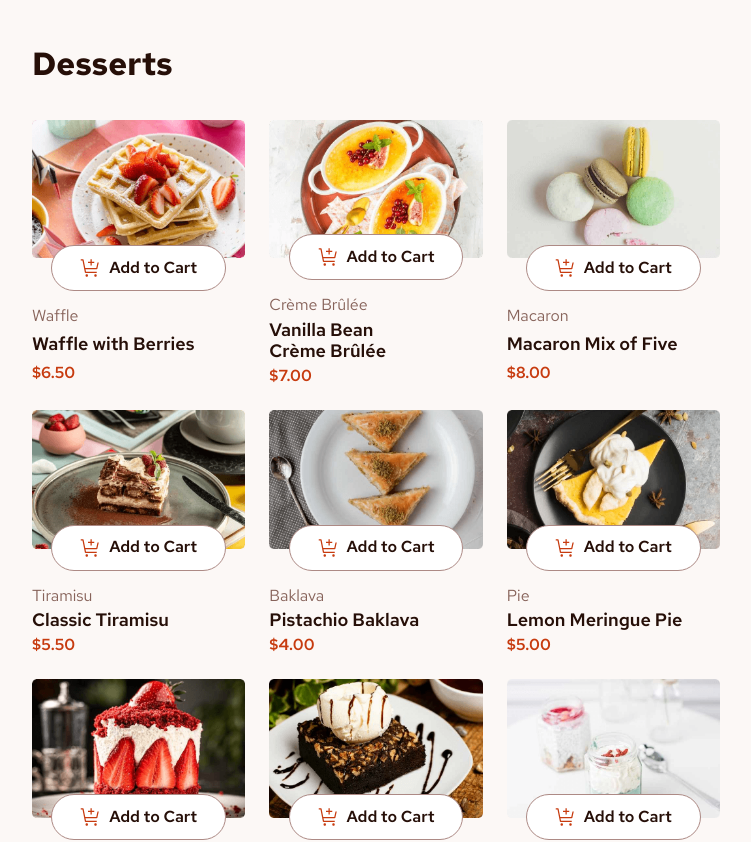
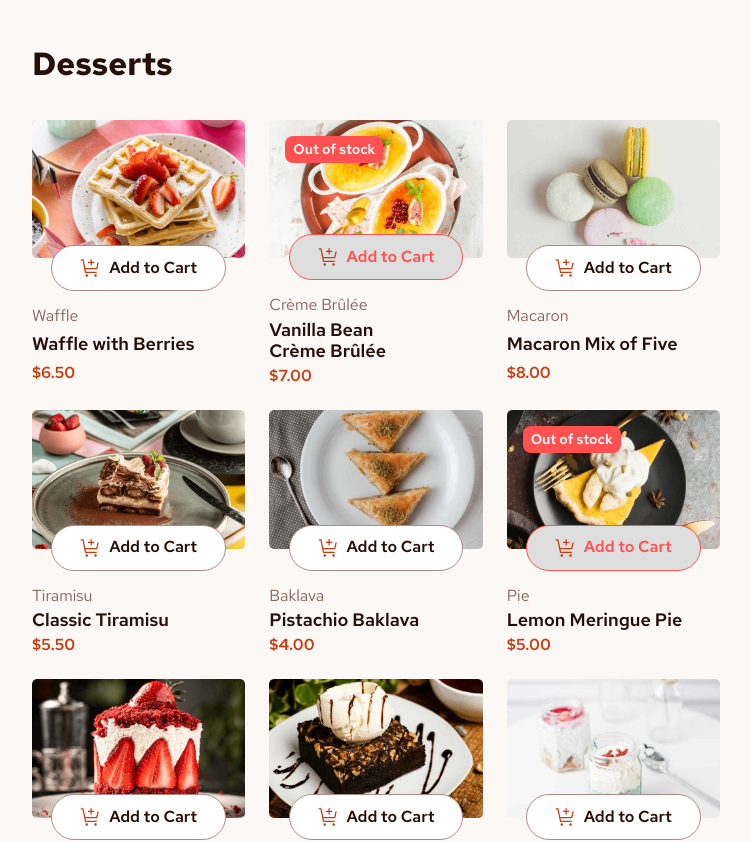
Before and after one commit to MrDemirtas/product-list-with-cart, a React (Vite) app: page / in a window 1280 px wide. Shown: the top 842 px of the page, without its empty margins (264-1015 px from the left). Built offline with nearby package versions, Linux system fonts and the light colour scheme.

Commit message:
stok durumu eklendi ve iyileştirmeler yapıldı

```diff
--- a/src/App.jsx
+++ b/src/App.jsx
@@ -6,15 +6,8 @@ function App() {
 
   function handleAddToCart(params) {
     if (cart.find((item) => item.id === params.id)) {
-      setCart(
-        cart.map((item) => {
-          if (item.id === params.id) {
-            return { ...item, count: item.count + 1 };
-          } else {
-            return item;
-          }
-        })
-      );
+      cart.find((item) => item.id === params.id).count++;
+      setCart([...cart]);
     } else {
       setCart([...cart, { count: 1, ...params }]);
     }
@@ -22,15 +15,8 @@ function App() {
 
   function handleRemoveCart(params) {
     if (cart.find((item) => item.id === params.id).count > 1) {
-      setCart(
-        cart.map((item) => {
-          if (item.id === params.id) {
-            return { ...item, count: item.count - 1 };
-          } else {
-            return item;
-          }
-        })
-      );
+      cart.find((item) => item.id === params.id).count--;
+      setCart([...cart]);
     } else {
       setCart(cart.filter((item) => item.id !== params.id));
     }
@@ -48,7 +34,12 @@ function App() {
         <h1>Desserts</h1>
         <div className="product-list-items">
           {product.map((item) => (
-            <ProductCard product={item} key={item.id} handleAddToCart={handleAddToCart} handleRemoveCart={handleRemoveCart} cart={cart} />
+            <ProductCard
+            product={item}
+            key={item.id}
+            handleAddToCart={handleAddToCart}
+            handleRemoveCart={handleRemoveCart}
+            cart={cart} />
           ))}
         </div>
       </div>
@@ -90,33 +81,25 @@ function App() {
 }
 
 function ProductCard({ product, handleAddToCart, handleRemoveCart, cart }) {
-  function handleAdd() {
-    handleAddToCart(product);
-  }
-
-  function handleRemove() {
-    handleRemoveCart(product);
-  }
-
   const isInCart = cart.find((item) => item.id === product.id);
-
+  const isOutOfStock = product.stock === 0;
   return (
-    <div className="card">
+    <div className={isOutOfStock ? "card no-stock" : "card"}>
       <figure>
         <img src={product.image} alt={product.name} />
         {isInCart ? (
           <div className="cart-count">
-            <button onClick={handleRemove}>
+            <button disabled={isOutOfStock} onClick={() => handleRemoveCart(product)}>
               <img src="/images/minus.svg" alt="minus" />
             </button>
             <span>{isInCart.count} </span>
-            <button onClick={handleAdd}>
+            <button disabled={isOutOfStock} onClick={() => handleAddToCart(product)}>
               <img src="/images/plus.svg" alt="plus" />
             </button>
           </div>
         ) : (
           <div className="cart-button">
-            <button onClick={handleAdd}>
+            <button disabled={isOutOfStock} onClick={() => handleAddToCart(product)}>
               <img src="/images/cart.svg" alt="cart" />
               Add to Cart
             </button>
--- a/src/assets/css/main.css
+++ b/src/assets/css/main.css
@@ -83,6 +83,12 @@ span {
               line-height: 18.52px;
               background-color: #fff;
               cursor: pointer;
+
+              &:not(:disabled):hover {
+                background-color: #fff;
+                border-color: #c73b0f;
+                color: #c73b0f;
+              }
             }
           }
         }
@@ -104,6 +110,33 @@ span {
           p {
             font-weight: 600;
             line-height: 21.17px;
+          }
+        }
+      }
+
+      .card.no-stock {
+        position: relative;
+        &::before {
+          content: "Out of stock";
+          position: absolute;
+          color: #fff;
+          background-color: #ff5151;
+          font-size: 14px;
+          font-weight: 600;
+          line-height: 18.52px;
+          z-index: 1;
+          top: 16px;
+          left: 16px;
+          padding: 4px 8px;
+          border-radius: 8px;
+        }
+
+        .cart-button {
+          button {
+            cursor: not-allowed;
+            background-color: #dedede;
+            border-color: #ff5151;
+            color: #ff5151;
           }
         }
       }
--- a/src/assets/data/data.js
+++ b/src/assets/data/data.js
@@ -4,62 +4,71 @@ export const product = [
     name: 'Waffle with Berries',
     category: 'Waffle',
     price: 6.50,
-    image: '/images/waffle-with-berries.png'
+    image: '/images/waffle-with-berries.png',
+    stock: 10,
   },
   {
     id: 2,
     name: 'Vanilla Bean Crème Brûlée',
     category: 'Crème Brûlée',
     price: 7.00,
-    image: '/images/vanilla-bean-creme-brulee.png'
+    image: '/images/vanilla-bean-creme-brulee.png',
+    stock: 0,
   },
   {
     id: 3,
     name: 'Macaron Mix of Five',
     category: 'Macaron',
     price: 8.00,
-    image: '/images/macaron-mix-of-five.png'
+    image: '/images/macaron-mix-of-five.png',
+    stock: 24,
   },
   {
     id: 4,
     name: 'Classic Tiramisu',
     category: 'Tiramisu',
     price: 5.50,
-    image: '/images/classic-tiramisu.png'
+    image: '/images/classic-tiramisu.png',
+    stock: 54,
   },
   {
     id: 5,
     name: 'Pistachio Baklava',
     category: 'Baklava',
     price: 4.00,
-    image: '/images/pistachio-baklava.png'
+    image: '/images/pistachio-baklava.png',
+    stock: 24,
   },
   {
     id: 6,
     name: 'Lemon Meringue Pie',
     category: 'Pie',
     price: 5.00,
-    image: '/images/lemon-meringue-pie.png'
+    image: '/images/lemon-meringue-pie.png',
+    stock: 0,
   },
   {
     id: 7,
     name: 'Red Velvet Cake',
     category: 'Cake',
     price: 4.50,
-    image: '/images/red-velvet-cake.png'
+    image: '/images/red-velvet-cake.png',
+    stock: 24,
   },
   {
     id: 8,
     name: 'Salted Caramel Brownie',
     category: 'Brownie',
     price: 4.50,
-    image: '/images/salted-caramel-brownie.png'
+    image: '/images/salted-caramel-brownie.png',
+    stock: 65,
   },
   {
     id: 9,
     name: 'Vanilla Panna Cotta',
     category: 'Panna Cotta',
     price: 6.50,
-    image: '/images/vanilla-panna-cotta.png'
+    image: '/images/vanilla-panna-cotta.png',
+    stock: 50,
   },
 ];
```
